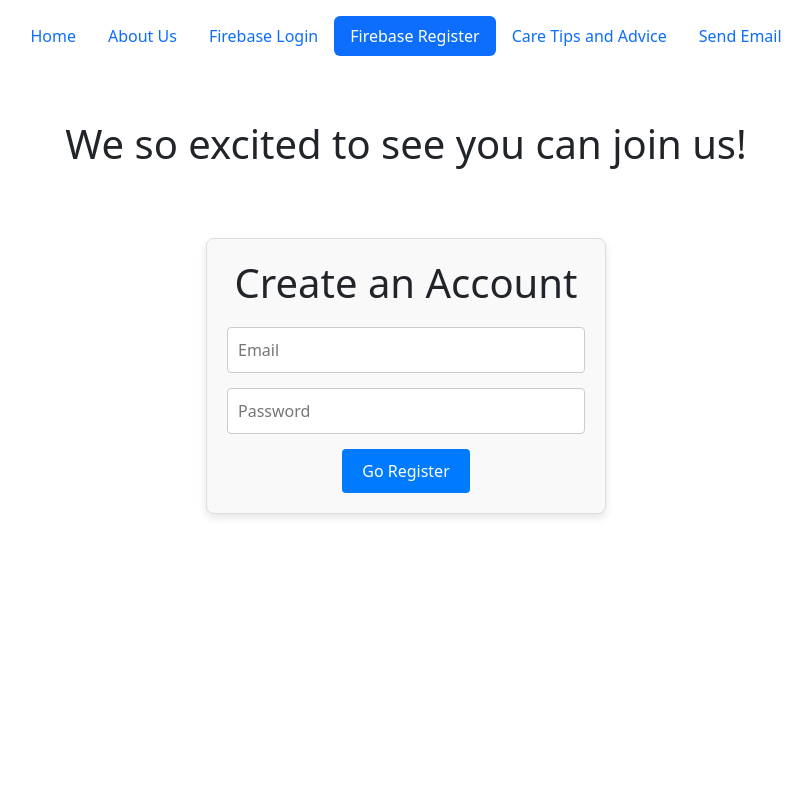
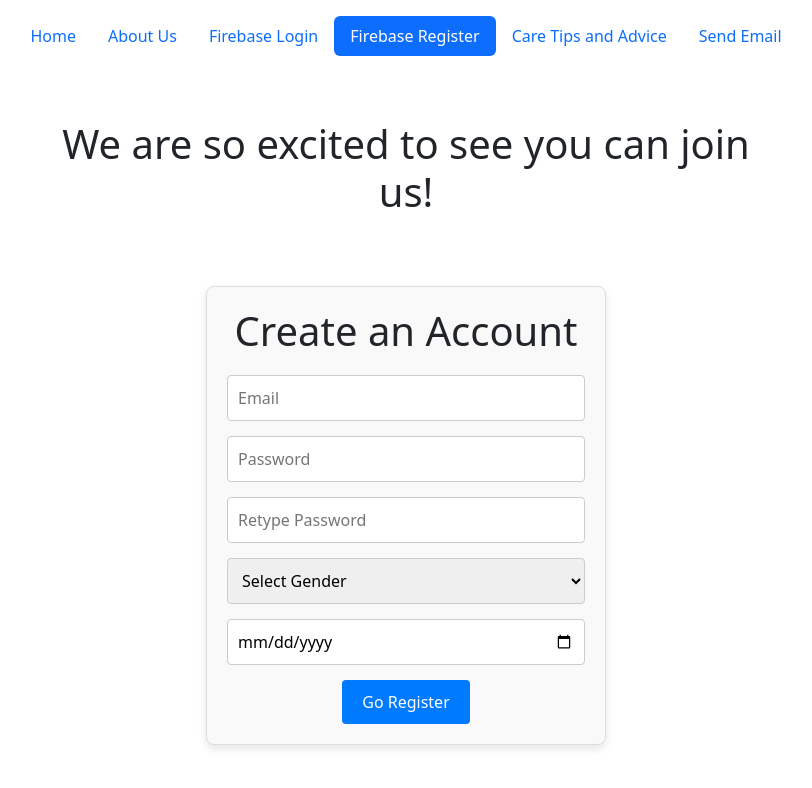
Before and after one commit to Airius2001/fit5032assignment2, a Vue app: page /FireRegister in a window 1280 px wide. Shown: the top 788 px of the page, without its empty margins (234-1046 px from the left). Built offline with nearby package versions, Linux system fonts and the light colour scheme.

Commit message:
Improve UI on registeration page

```diff
--- a/src/views/UserView/FirebaseRegisterView.vue
+++ b/src/views/UserView/FirebaseRegisterView.vue
@@ -2,7 +2,7 @@
   <div class="container mt-5">
     <div class="row">
       <div class="col-md-8 offset-md-2">
-        <h1 class="text-center">We so excited to see you can join us!</h1>
+        <h1 class="text-center">We are so excited to see you can join us!</h1>
       </div>
     </div>
   </div>
@@ -15,10 +15,25 @@
       <div class="input-group">
         <input type="password" placeholder="Password" v-model="password" required />
       </div>
+      <div class="input-group">
+        <input type="password" placeholder="Retype Password" v-model="confirmPassword" required />
+      </div>
+      <div class="input-group">
+        <select v-model="gender" required>
+          <option value="" disabled>Select Gender</option>
+          <option value="male">Male</option>
+          <option value="female">Female</option>
+          <option value="other">Other</option>
+        </select>
+      </div>
+      <div class="input-group">
+        <input type="date" v-model="dateOfBirth" required />
+      </div>
       <div class="button-group">
         <button type="submit">Go Register</button>
       </div>
     </form>
+    <div v-if="errorMessage" class="error-message">{{ errorMessage }}</div>
   </div>
 </template>
 
@@ -30,11 +45,37 @@
 
 const email = ref("")
 const password = ref("")
+const confirmPassword = ref("")
+const gender = ref("")
+const dateOfBirth = ref("")
+const errorMessage = ref("")
 const router = useRouter()
 const auth = getAuth()
 const db = getFirestore()
 
 const register = () => {
+  errorMessage.value = ""; // Clear previous error message
+
+  // Check if password meets length requirement
+  if (password.value.length < 8) {
+    errorMessage.value = "Password must be at least 8 characters long.";
+    return;
+  }
+
+  // Check if passwords match
+  if (password.value !== confirmPassword.value) {
+    errorMessage.value = "Passwords do not match.";
+    return;
+  }
+
+  // Check if date of birth is in the future
+  const selectedDate = new Date(dateOfBirth.value);
+  const currentDate = new Date();
+  if (selectedDate > currentDate) {
+    errorMessage.value = "Date of Birth cannot be in the future.";
+    return;
+  }
+
   createUserWithEmailAndPassword(auth, email.value, password.value)
     .then(async (data) => {
       console.log("Your registration has been successfully created")
@@ -45,6 +86,8 @@
         // Write it in Firestore
         await setDoc(doc(db, "users", userId), {
           email: email.value,
+          gender: gender.value,
+          dateOfBirth: dateOfBirth.value,
           isAdmin: false
         })
         console.log("User data saved to Firestore")
@@ -81,7 +124,9 @@
 }
 
 input[type="text"],
-  input[type="password"] {
+input[type="password"],
+input[type="date"],
+select {
   width: 100%;
   padding: 10px;
   border: 1px solid #ccc;
@@ -90,7 +135,9 @@
 }
 
 input[type="text"]:focus,
-  input[type="password"]:focus {
+input[type="password"]:focus,
+input[type="date"]:focus,
+select:focus {
   border-color: #007bff;
   outline: none;
 }
@@ -112,4 +159,10 @@
 button:hover {
   background-color: #0056b3;
 }
+
+.error-message {
+  color: red;
+  text-align: center;
+  margin-top: 10px;
+}
 </style>
```
Lines whose indentation alone changed are shown as unchanged.
